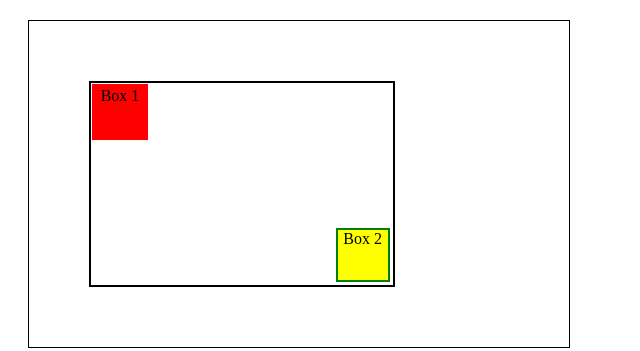
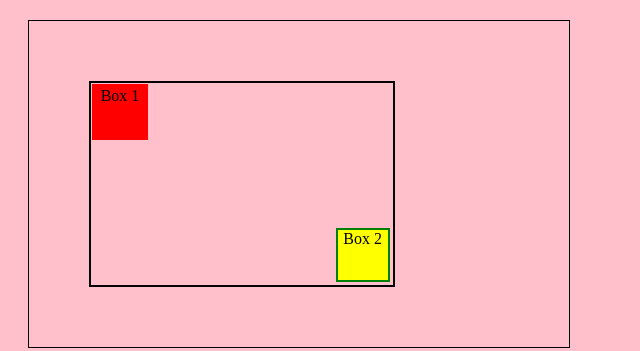
Before and after one commit to baeziy/web-prac, a plain HTML site: page prac02/index.html in a window 1280 px wide. Shown: the whole page, without its empty margins (0-640 px from the left). Drawn offline with Linux system fonts and the light colour scheme.

Commit message:
task 2 in prac lab02 done

```diff
--- a/prac02/style.css
+++ b/prac02/style.css
@@ -39,3 +39,20 @@
   color: white;
   border-color: white;
 }
+@media screen and (min-width: 500px) {
+  body {
+    background-color: blue;
+  }
+}
+
+@media screen and (min-width: 600px) {
+  body {
+    background-color: lightgreen;
+  }
+}
+
+@media screen and (min-width: 700px) {
+  body {
+    background-color: pink;
+  }
+}
```
Also changed, not shown: 1 other file.
